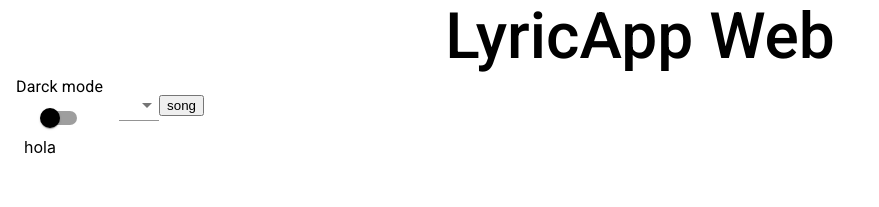
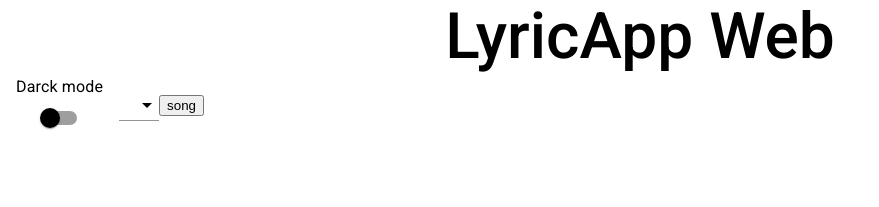
Before and after one commit to drincast/lyricappweb, a React (Create React App) app: page / in a window 1280 px wide. Shown: the top 207 px of the page, without its empty margins (0-879 px from the left). Built offline with nearby package versions, Linux system fonts and the light colour scheme.

Commit message:
Se intenta darle stilo oscuro al select, se ver como cambiar el color de underline a blanco cuando el oscuro

```diff
--- a/src/App.js
+++ b/src/App.js
@@ -23,7 +23,7 @@ const useStyles = makeStyles(theme => ({
     selectEmpy:{
         marginTop: theme.spacing(2)
     }
-}))
+}));
 
 function App() {
     const [styleTheme, setStyleTheme] = useState({
@@ -53,6 +53,34 @@ function App() {
         });
         //console.log('reponse', song);
     }, [idSong]);
+
+    //Styles
+    const StlSelect = withStyles({
+        root: {
+            underline: {
+                color: styleTheme.bgcolor === 'white' ? 'black' : 'white',
+                backgroundColor: styleTheme.bgcolor === 'white' ? 'black' : 'white',
+                after: {borderColor: styleTheme.bgcolor === 'white' ? 'black' : 'white',},
+                borderColor: styleTheme.bgcolor === 'white' ? 'black' : 'white',
+                '&:after': {
+                    underline: {borderColor: styleTheme.bgcolor === 'white' ? 'black' : 'white',}
+                },
+            },
+        },
+        select:{
+            color: styleTheme.bgcolor === 'white' ? 'black' : 'white',
+            border: 2,
+            borderColor: 'white',
+            '&:after':{
+                underline: {borderColor: styleTheme.bgcolor === 'white' ? 'black' : 'white',},
+            }
+
+        },
+        icon: {
+            color: styleTheme.bgcolor === 'white' ? 'black' : 'white',
+        },
+
+    })(Select);
 
     const changeTheme = theme => {
         //console.log('theme', theme);
@@ -92,14 +120,14 @@ function App() {
             <Box bgcolor={styleTheme.bgcolor} color={styleTheme.color} height='100%'>
                 <Header />
                 <StyleTheme changeTheme={changeTheme} />
-                <Select id='Song'
+                <StlSelect id='Song'
                     value={idSong}
                     onChange={handleSelect}>
                     <MenuItem value="">
                         <em>None</em>
                     </MenuItem>
                     {getLstSongs()}
-                </Select>
+                </StlSelect>
                 <button onClick={getSong}>song</button>
                 <LyricOnly by={song.by} lyric={song.lyric} title={song.title}/>
             </Box>
--- a/src/component/LyricOnly.js
+++ b/src/component/LyricOnly.js
@@ -1,4 +1,4 @@
-import React, { useState } from 'react';
+import React, { Fragment, useState } from 'react';
 import { createMuiTheme, ThemeProvider, withStyles } from '@material-ui/core/styles';
 import Container from '@material-ui/core/Container';
 import Paper from '@material-ui/core/Paper';
@@ -13,38 +13,23 @@ const LyricOnly = ({ by, lyric, title }) => {
 
     const [lstStrophes, setLstStrophes] = useState([]); //useState
 
+    //TODO; see this code to do better or pass to Component
     const CreateStrophe = () => {
-        let ele;
+        let strophes = null;
 
         if(Object.keys(lyric).length > 0){
-            const strophes = Object.keys(lyric);
+            const strophesId = Object.keys(lyric);
             //console.log(strophe);
-            const elements = strophes.map(item => {
+            const elements = strophesId.map(item => {
                 let i = 0;
-                console.log('lyric[item]', lyric[item]);
+                //console.log('lyric[item]', lyric[item]);
                 return <Strophe key={item + '-' + i++} strophe={lyric[item]} />
-                //return <div>zzz</div>
-                // console.log(item + '-' + i++, lyric[item]);
-                // let sp = {desc: item + '-' + i++,
-                //             sp: lyric[item]}
-
-                // console.log('elements in', elements)
-                // return sp;
             });
 
-            ele = elements;
-
-            // console.log('element', elements);
-            //return elements;
+            strophes = elements;
         }
 
-        return (<div>{ele}</div>);
-    }
-
-    const Ele = () => {
-        return (
-            <div>hola</div>
-        )
+        return (<Fragment>{strophes}</Fragment>);
     }
 
     const darkTheme01 = createMuiTheme({
@@ -79,7 +64,6 @@ const LyricOnly = ({ by, lyric, title }) => {
 
         <Container>
             <LyricTitle title={title} by={by} />
-            <Ele />
             {/* {createStrophe} */}
             <CreateStrophe />
         </Container>
```
